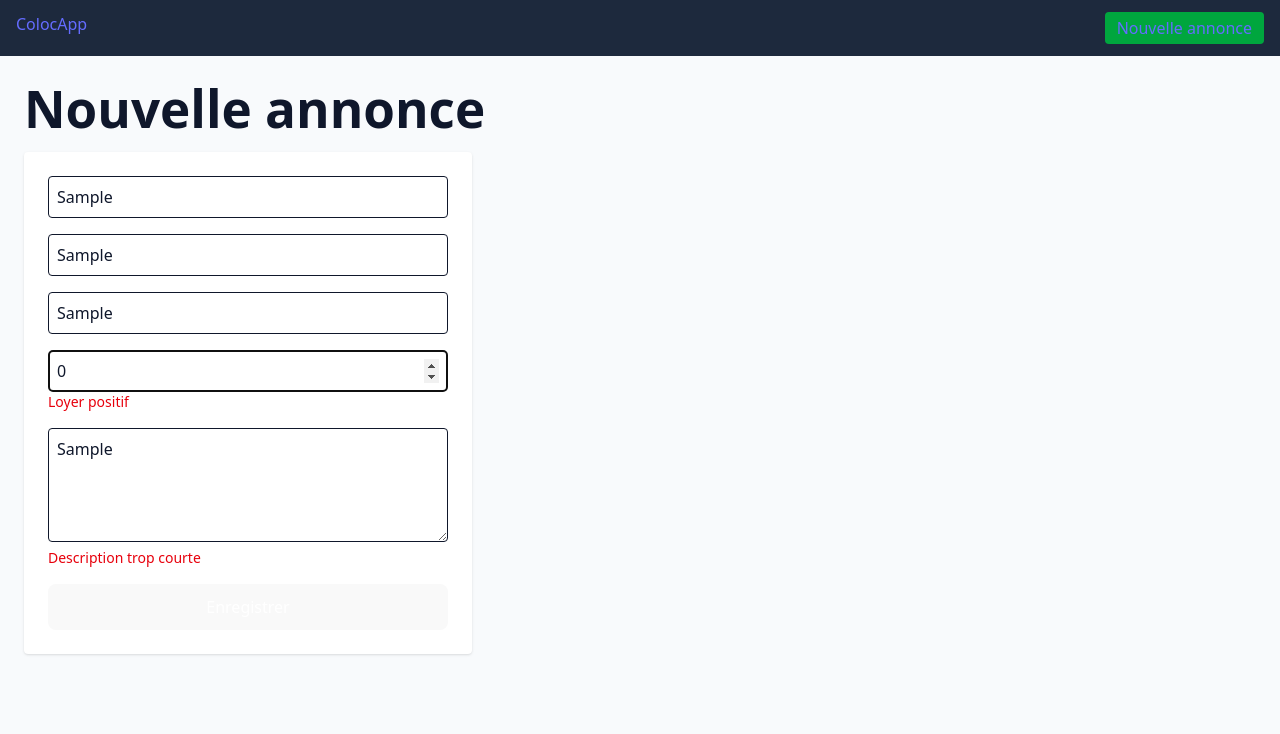
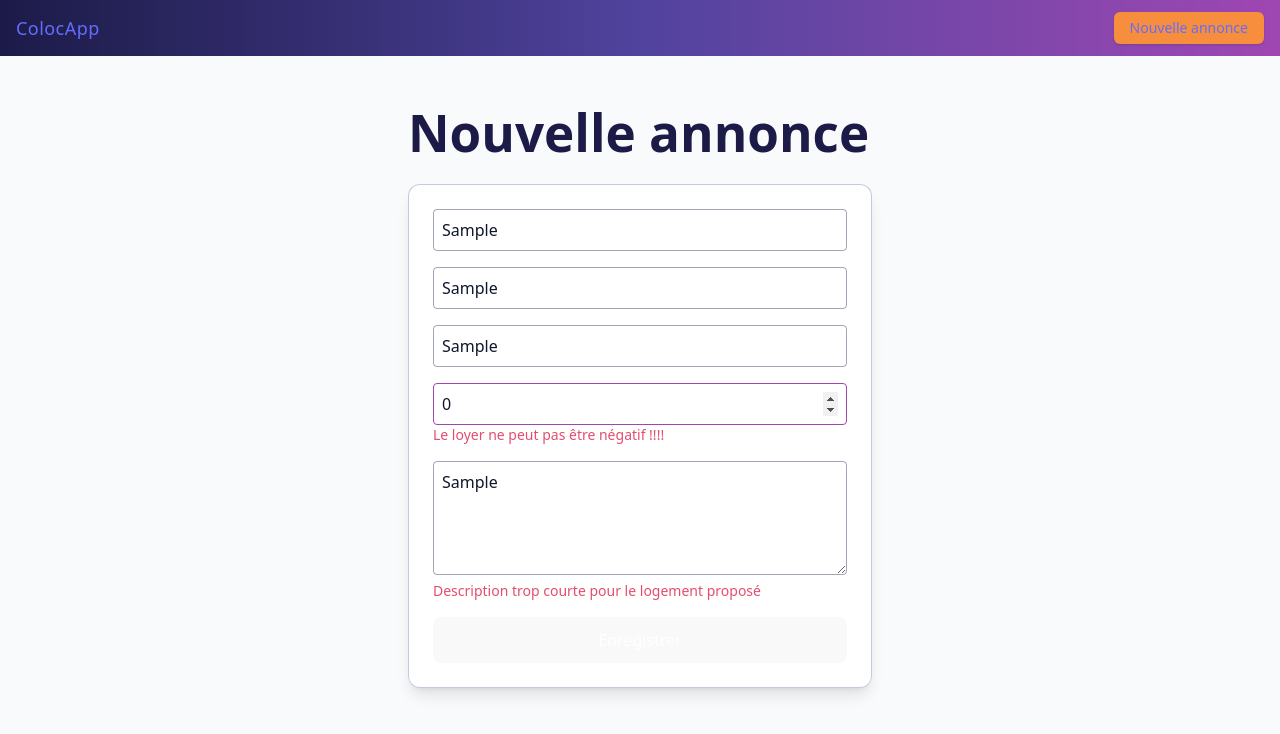
Before and after one commit to jhbkr/TestTechnique, a React (Vite) app in the folder front/: page /new in a window 1280 px wide. Both pictures are taken after typing "Sample", "Sample", "Sample", "Sample" into the empty fields and a click on the button "Enregistrer". Shown: the top 734 px of the page. Built offline with nearby package versions, Linux system fonts and the light colour scheme; no server answers.

Commit message:
final project

```diff
--- a/front/src/features/listings/components/ListingCard.jsx
+++ b/front/src/features/listings/components/ListingCard.jsx
@@ -7,13 +7,17 @@ export default function ListingCard({ listing }) {
     <Link to={`/${listing.id}`} className="block">
       <article
         className={clsx(
-          "rounded-xl shadow-md p-4 flex flex-col gap-2",
-          "hover:shadow-lg transition-shadow bg-white"
+          "rounded-xl bg-white shadow-md border border-[#50439E]/10 p-4",
+          "flex flex-col gap-2 transition-shadow hover:shadow-xl hover:border-[#9F46B3]"
         )}
       >
-        <h2 className="text-lg font-semibold">{listing.title}</h2>
-        <p className="text-sm text-gray-400">{listing.city}</p>
-        <span className="text-xl font-bold">{listing.rent} €</span>
+        <h2 className="text-lg font-semibold text-[#1C1B48]">
+          {listing.title}
+        </h2>
+        <p className="text-sm text-[#50439E]">{listing.city}</p>
+        <span className="text-xl font-bold text-[#F78E3D]">
+          {listing.rent} €
+        </span>
       </article>
     </Link>
   );
--- a/front/src/features/listings/components/ListingForm.jsx
+++ b/front/src/features/listings/components/ListingForm.jsx
@@ -6,15 +6,16 @@ import PropTypes from "prop-types";
 const schema = z.object({
   title: z.string().min(3, "Au moins 3 caractères"),
   city: z.string().min(2, "Ville obligatoire"),
-  type: z.string().nonempty("Type requis"),
-  rent: z.coerce.number().positive("Loyer positif"),
-  description: z.string().min(10, "Description trop courte"),
+  type: z.string().nonempty("Type de logement requi"),
+  rent: z.coerce.number().positive("Le loyer ne peut pas être négatif !!!!"),
+  description: z.string().min(10, "Description trop courte pour le logement proposé"),
 });
 
 export default function ListingForm({ initial, onSubmit, loading }) {
   const {
     register,
     handleSubmit,
+    //si j'ai envie de fetch une api qui va générer des images, faut mettre un setValue
     formState: { errors },
   } = useForm({
     resolver: zodResolver(schema),
@@ -30,73 +31,83 @@ export default function ListingForm({ initial, onSubmit, loading }) {
   return (
     <form
       onSubmit={handleSubmit(onSubmit)}
-      className="space-y-4 max-w-md bg-white p-6 rounded shadow"
+
+      className="space-y-4 bg-white/95 backdrop-blur
+                 border border-[#50439E]/30 shadow-lg
+                 rounded-xl p-6 max-w-lg"
     >
-      {/* Champ Titre */}
+      {/* titre de l'annonce*/}
       <div>
         <input
           {...register("title")}
           placeholder="Titre"
-          className="w-full border p-2 rounded"
+          className="w-full border border-[#1C1B48]/40 rounded p-2
+                     outline-none focus:border-[#9F46B3] transition-colors"
         />
         {errors.title && (
-          <p className="text-red-600 text-sm">{errors.title.message}</p>
+          <p className="text-[#E44D70] text-sm">{errors.title.message}</p>
         )}
       </div>
 
-      {/* affichage des villes */}
+      {/* ville où se trouve le logement */}
       <div>
         <input
           {...register("city")}
           placeholder="Ville"
-          className="w-full border p-2 rounded"
+          className="w-full border border-[#1C1B48]/40 rounded p-2
+                     outline-none focus:border-[#9F46B3] transition-colors"
         />
         {errors.city && (
-          <p className="text-red-600 text-sm">{errors.city.message}</p>
+          <p className="text-[#E44D70] text-sm">{errors.city.message}</p>
         )}
       </div>
 
-      {/* type de logement*/}
+      {/* Type du logement */}
       <div>
         <input
           {...register("type")}
-          placeholder="Type (T1, T2, studio…) "
-          className="w-full border p-2 rounded"
+          placeholder="Type (T1, T2, studio…)"
+          className="w-full border border-[#1C1B48]/40 rounded p-2
+                     outline-none focus:border-[#9F46B3] transition-colors"
         />
         {errors.type && (
-          <p className="text-red-600 text-sm">{errors.type.message}</p>
+          <p className="text-[#E44D70] text-sm">{errors.type.message}</p>
         )}
       </div>
 
-      {/* pour le montant du loyer */}
+      {/* montant du loyer */}
       <div>
         <input
           type="number"
           {...register("rent", { valueAsNumber: true })}
           placeholder="Loyer (€)"
-          className="w-full border p-2 rounded"
+          className="w-full border border-[#1C1B48]/40 rounded p-2
+                     outline-none focus:border-[#9F46B3] transition-colors"
         />
         {errors.rent && (
-          <p className="text-red-600 text-sm">{errors.rent.message}</p>
+          <p className="text-[#E44D70] text-sm">{errors.rent.message}</p>
         )}
       </div>
 
-      {/* Desc du loyer*/}
+      {/* descriptiond e l'annoce */}
       <div>
         <textarea
           {...register("description")}
           placeholder="Description"
-          className="w-full border p-2 rounded"
           rows={4}
+          className="w-full border border-[#1C1B48]/40 rounded p-2
+                     outline-none focus:border-[#9F46B3] transition-colors"
         />
         {errors.description && (
-          <p className="text-red-600 text-sm">{errors.description.message}</p>
+          <p className="text-[#E44D70] text-sm">{errors.description.message}</p>
         )}
       </div>
 
       <button
         disabled={loading}
-        className="w-full py-2 bg-blue-600 text-white rounded disabled:opacity-50"
+        className="w-full py-2 rounded font-semibold text-white
+                   bg-[#F78E3D] hover:bg-[#D97627] transition-colors
+                   disabled:opacity-50"
       >
         {loading ? "En cours…" : "Enregistrer"}
       </button>
--- a/front/src/features/listings/pages/DetailPage.jsx
+++ b/front/src/features/listings/pages/DetailPage.jsx
@@ -1,6 +1,6 @@
 // le détail des annonces
 import { useParams, useNavigate, Link } from "react-router-dom";
-import {useDeleteListing } from "../hooks/useListingMutations.js";
+import { useDeleteListing } from "../hooks/useListingMutations.js";
 import { useListing as useListingQuery } from "../hooks/useListing.js";
 
 export default function DetailPage() {
@@ -9,20 +9,22 @@ export default function DetailPage() {
   const { data, isLoading } = useListingQuery(id);
   const { mutate: deleteListing, isPending } = useDeleteListing();
 
-  if (isLoading) return <p className="p-4">Chargement…</p>;
-  if (!data) return <p className="p-4">Annonce inconnue</p>;
+  if (isLoading) return <p className="p-4 text-[#1C1B48]">Chargement…</p>;
+  if (!data) return <p className="p-4 text-[#E44D70]">Annonce inconnue</p>;
 
   return (
-    <div className="p-6 space-y-4 max-w-xl">
-      <h1 className="text-3xl font-bold">{data.title}</h1>
-      <p>{data.city}</p>
-      <p className="text-xl font-semibold">{data.rent} €</p>
-      <p>{data.description}</p>
+    <div className="min-h-[calc(100vh-64px)] flex items-center justify-center px-4">
+      <div className="p-6 space-y-4 max-w-xl w-full bg-white/95 backdrop-blur border border-[#50439E]/30 shadow-lg rounded-xl">
+        <h1 className="text-3xl font-bold text-[#1C1B48]">{data.title}</h1>
+        <p className="text-[#6D5EBF]">{data.city}</p>
+        <p className="text-xl font-semibold text-[#F78E3D]">{data.rent} €</p>
+        <p className="text-[#1C1B48]">{data.description}</p>
 
-      <div className="flex gap-3">
+        <div className="flex gap-3 pt-2">
           <Link
             to={`/${id}/edit`}
-          className="px-3 py-2 bg-amber-500 text-white rounded"
+            className="px-4 py-2 rounded font-semibold text-white
+                       bg-[#9F46B3] hover:bg-[#7C3790] transition-colors"
           >
             Modifier
           </Link>
@@ -33,11 +35,14 @@ export default function DetailPage() {
               })
             }
             disabled={isPending}
-          className="px-3 py-2 bg-red-600 text-white rounded disabled:opacity-50"
+            className="px-4 py-2 rounded font-semibold text-white
+                       bg-[#E44D70] hover:bg-[#c33f5c] transition-colors
+                       disabled:opacity-50"
           >
             Supprimer
           </button>
         </div>
       </div>
+    </div>
   );
 }
--- a/front/src/features/listings/pages/FormPage.jsx
+++ b/front/src/features/listings/pages/FormPage.jsx
@@ -7,10 +7,10 @@ import { useListing } from "../hooks/useListing.js";
 import ListingForm from "../components/ListingForm.jsx";
 
 export default function FormPage({ mode }) {
-  const navigate = useNavigate();
-  const { id } = useParams();
-  const create = useCreateListing();
-  const update = useUpdateListing();
+  const navigate   = useNavigate();
+  const { id }     = useParams();
+  const create     = useCreateListing();
+  const update     = useUpdateListing();
 
   const { data: existing, isLoading } = useListing(id);
 
@@ -30,9 +30,10 @@ export default function FormPage({ mode }) {
   /* on fait un écran de chargement avant de pouvoir faire la modif de l'annonce */
   if (mode === "edit" && isLoading) return <p className="p-4">Chargement…</p>;
 
-  return (
-    <div className="p-6">
-      <h1 className="text-2xl font-bold mb-4">
+return (
+  <div className="flex justify-center pt-12">
+    <div className="w-full max-w-lg px-6">
+      <h1 className="text-3xl font-bold mb-6 text-[#1C1B48]">
         {mode === "edit" ? "Modifier l’annonce" : "Nouvelle annonce"}
       </h1>
 
@@ -42,5 +43,6 @@ export default function FormPage({ mode }) {
         loading={loading}
       />
     </div>
-  );
-}
+  </div>
+)
+};
--- a/front/src/features/listings/pages/ListPage.jsx
+++ b/front/src/features/listings/pages/ListPage.jsx
@@ -4,12 +4,14 @@ import { useListings } from "../hooks/useListings.js";
 export default function ListPage() {
   const { data, isLoading, isError } = useListings();
 
-  if (isLoading) return <p className="p-4">Chargement…</p>;
-  if (isError)   return <p className="p-4 text-red-500">Pas de connexion</p>;
+  if (isLoading)
+    return <p className="p-6 text-[#1C1B48]">Chargement…</p>;
+  if (isError)
+    return <p className="p-6 text-[#E44D70]">Pas de connexion</p>;
 
   return (
-    <div className="p-6">
-      <h1 className="text-2xl font-bold mb-4">Annonces disponibles</h1>
+    <div className="p-6 min-h-screen bg-[#F9FAFB]">
+      <h1 className="text-3xl font-bold mb-6 text-[#1C1B48]">Annonces disponibles</h1>
 
       <div className="grid gap-6 sm:grid-cols-2 lg:grid-cols-3">
         {data.map((listing) => (
--- a/front/src/index.css
+++ b/front/src/index.css
@@ -14,6 +14,8 @@
   -webkit-font-smoothing: antialiased;
   -moz-osx-font-smoothing: grayscale;
 }
+
+
 
 a {
   font-weight: 500;
--- a/front/src/layouts/MainLayout.jsx
+++ b/front/src/layouts/MainLayout.jsx
@@ -3,13 +3,21 @@ import { Outlet, Link } from "react-router-dom";
 export default function MainLayout() {
   return (
     <>
-      <header className="bg-slate-800 text-white px-4 py-3 flex justify-between">
-        <Link to="/" className="font-bold">
+      {/* entête du site */}
+      <header
+        className="bg-gradient-to-r
+                   from-[#1C1B48] via-[#50439E] to-[#9F46B3]
+                   text-white px-4 py-3 flex justify-between items-center shadow"
+      >
+        <Link to="/" className="font-bold text-lg tracking-wide">
           ColocApp
         </Link>
+
         <Link
           to="/new"
-          className="bg-green-600 px-3 py-1 rounded hover:bg-green-700"
+          className="bg-[#F78E3D] hover:bg-[#d97627]
+                     transition-colors px-4 py-1.5 rounded-md
+                     text-sm font-semibold text-white shadow"
         >
           Nouvelle annonce
         </Link>
```
Also changed, not shown: 1 other file (tests, documents, lock files or other folders). Lines whose indentation alone changed are shown as unchanged.
